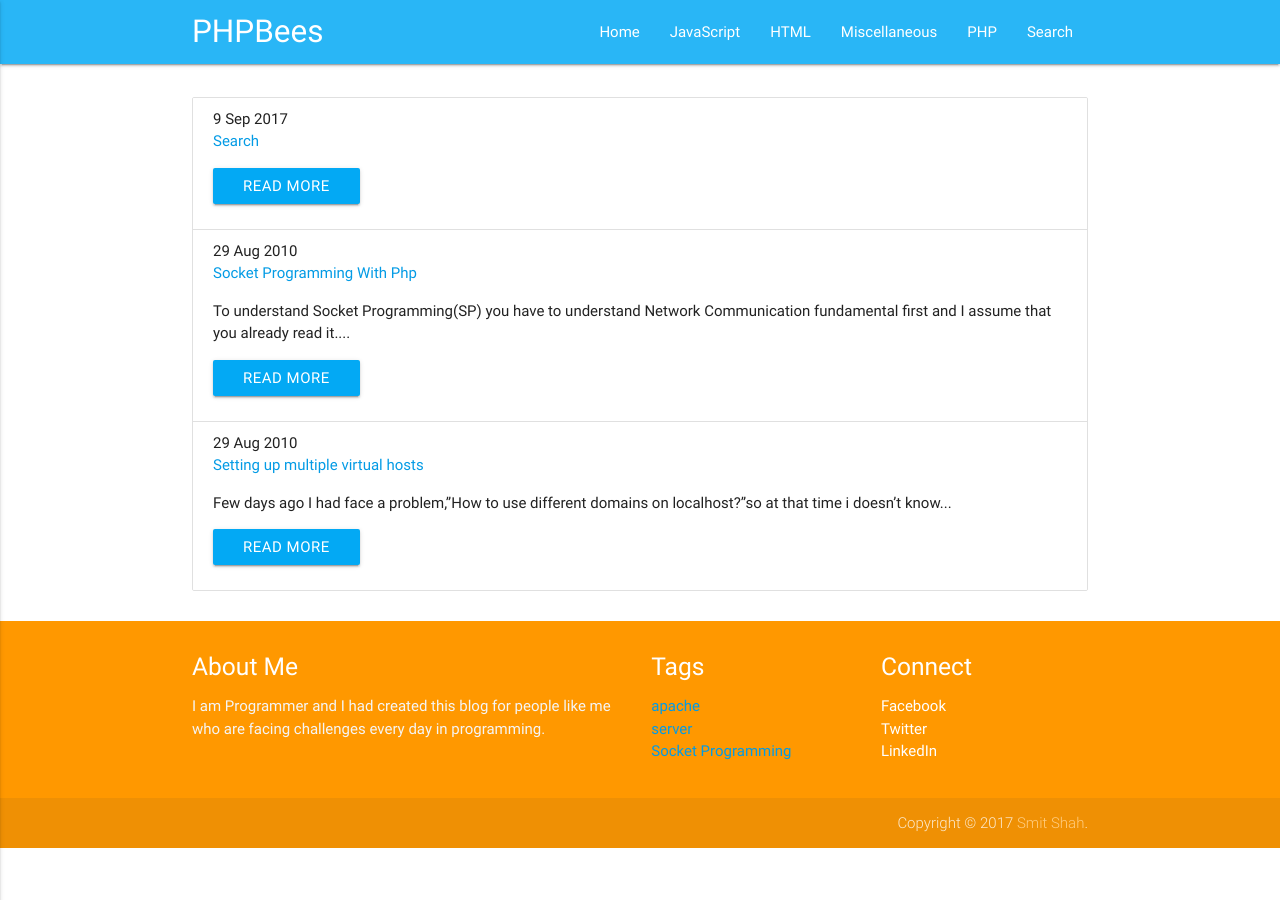
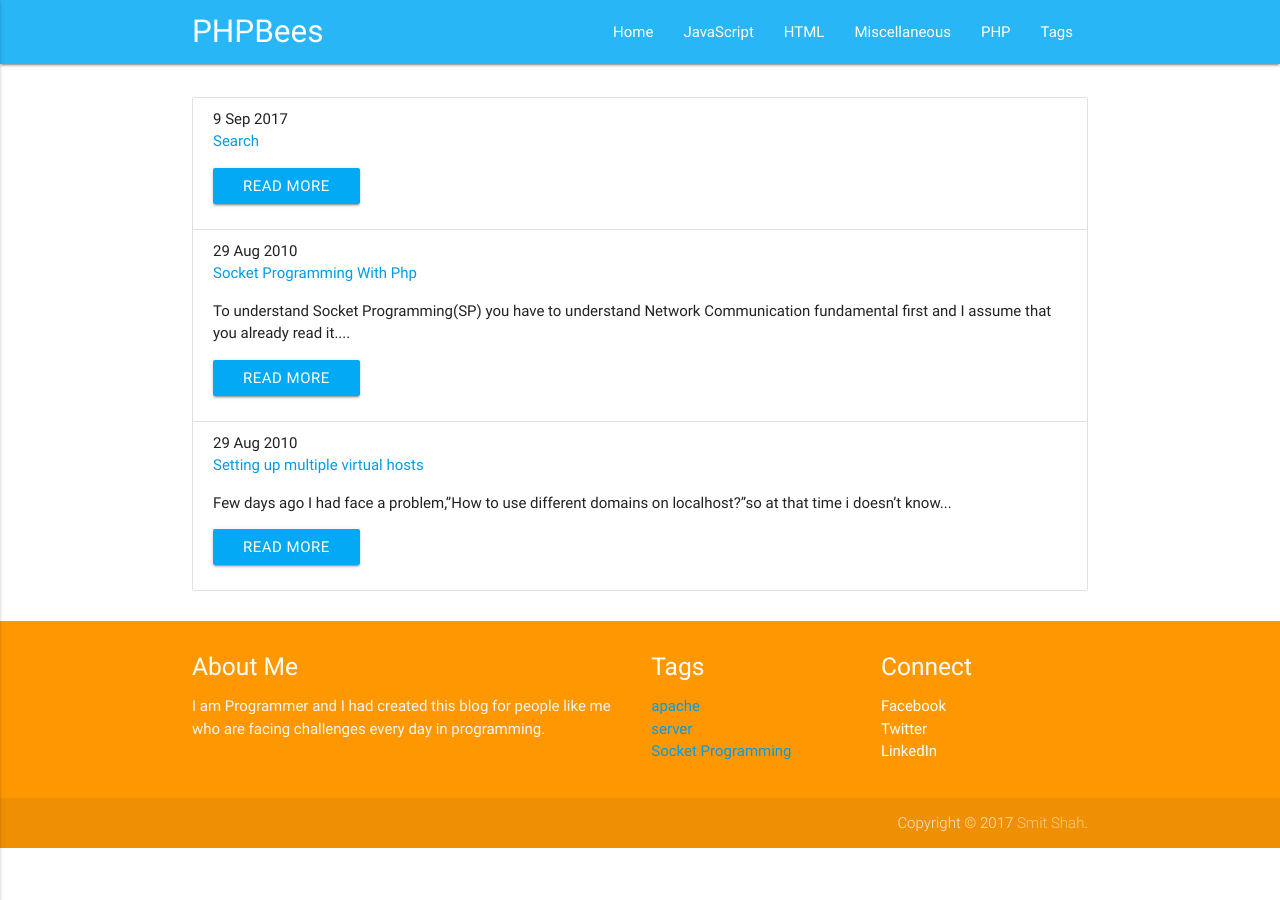
Before and after one commit to smitshah81/phpbees.com, a Jekyll site: the page built from index.md, in a window 1280 px wide. Built offline with Jekyll 4.4.1, drawn with Linux system fonts in a browser that asks for light colours.

Commit message:
Updated Search

```diff
--- a/search.markdown
+++ b/search.markdown
@@ -1,8 +1,8 @@
 ---
-title: Search
+title: Tags
 date: 2017-09-09 14:38:00 +05:30
 permalink: "/tags"
-layout: post
+layout: tag
 ---
 
 <ul>
```
